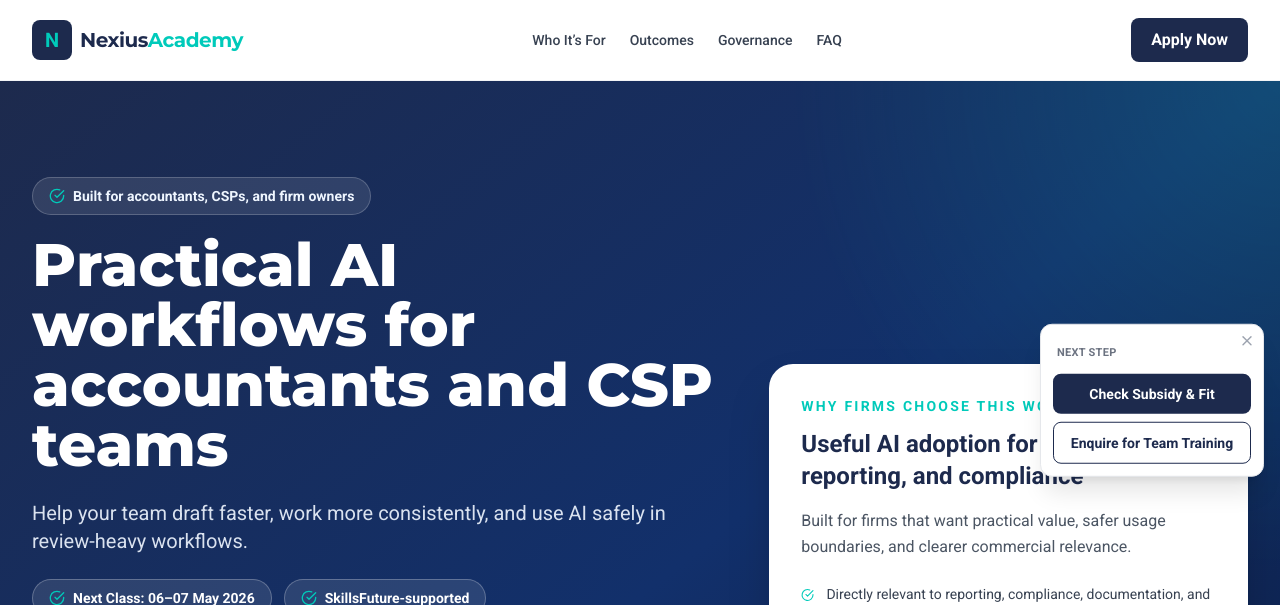
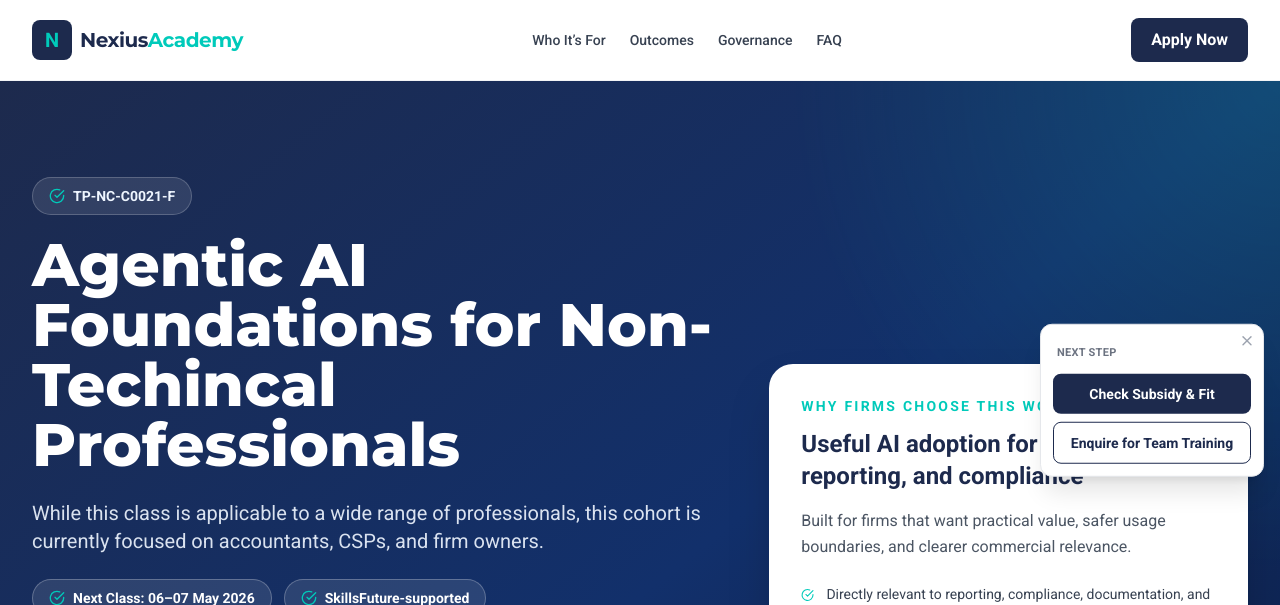
Before and after one commit to nexiuslabs/nexiusacademyskillsfuture, a React (Vite) app: page /courses/agentic-ai-accountants in a window 1280 px wide. Shown: the top 605 px of the page. Built offline with nearby package versions, Linux system fonts and the light colour scheme; no server answers.

Commit message:
Update accountant course hero copy

```diff
--- a/pages/AccountantCspLandingPage.tsx
+++ b/pages/AccountantCspLandingPage.tsx
@@ -217,13 +217,13 @@ const AccountantCspLandingPage: React.FC = () => {
               <div className="lg:col-span-7">
                 <div className="inline-flex items-center gap-2 rounded-full border border-white/20 bg-white/10 px-4 py-2 text-sm font-semibold text-blue-50 mb-5">
                   <CheckCircle size={16} className="text-accent" />
-                  Built for accountants, CSPs, and firm owners
+                  TP-NC-C0021-F
                 </div>
                 <h1 className="text-4xl lg:text-6xl font-heading font-extrabold leading-tight mb-6 max-w-4xl">
-                  Practical AI workflows for accountants and CSP teams
+                  Agentic AI Foundations for Non-Techincal Professionals
                 </h1>
                 <p className="text-lg lg:text-xl text-blue-50/90 leading-relaxed mb-6 max-w-3xl">
-                  Help your team draft faster, work more consistently, and use AI safely in review-heavy workflows.
+                  While this class is applicable to a wide range of professionals, this cohort is currently focused on accountants, CSPs, and firm owners.
                 </p>
                 <div className="flex flex-wrap gap-3 mb-8">
                   <span className="inline-flex items-center gap-2 rounded-full border border-white/25 bg-white/10 px-4 py-2 text-sm font-semibold">
```
